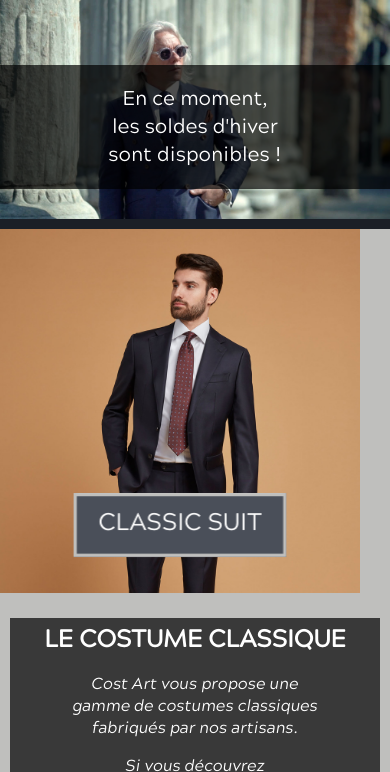
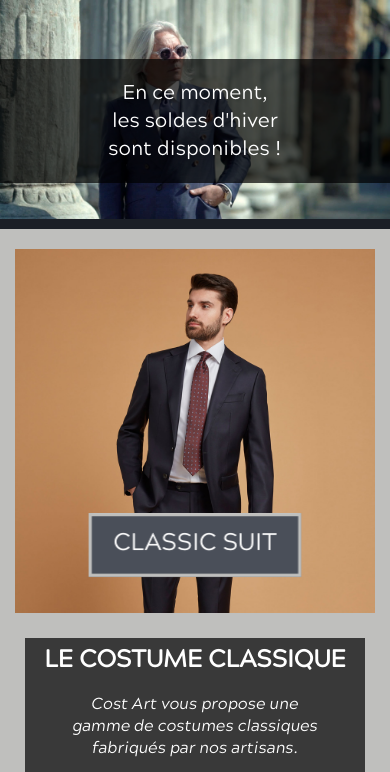
Before and after one commit to LeSapinDeNoel/projet_statique, a plain HTML site: page index.html in a window 390 px wide. Shown: the part 70-842 px from the top of the page. Drawn offline with nearby package versions, Linux system fonts and the light colour scheme.

Commit message:
Modif et ajustement
Le text devant le slider et une préparation au media query pour le "main"...

```diff
--- a/css/style.css
+++ b/css/style.css
@@ -47,7 +47,7 @@ p {
     cursor: pointer;
     display: flex;
     padding: 0;
-    z-index: 1;
+    z-index: 201;
   }
   .line {
     fill: none;
@@ -101,6 +101,7 @@ p {
     padding-top: 125px;
     background: #ffffff;
     box-shadow: 0 0 10px #85888C;
+    z-index: 200;
   }
 
   .menu a {
@@ -170,7 +171,7 @@ p {
 
 .txt-slider {
   position: absolute;
-  top: 16%;
+  top: 129px;
   background-color: #000000b2;
   text-align: center;
   color: #ffffff;
@@ -188,6 +189,14 @@ p {
 }
 
 /* Main */
+
+main {
+  display: flex;
+  justify-content: center;
+  flex-direction: column;
+  align-items: center;
+  margin-top: 20px;
+}
 
 .bg-article-a {
   height: 364px;
--- a/index.html
+++ b/index.html
@@ -27,6 +27,11 @@
             </div>
             <div class="logo_img"></div>
         </div>
+        <nav id="j_menu" class="menu hide">
+            <a href="#">Accueil</a>
+            <a href="#">Costumes</a>
+            <a href="#">Contact</a>
+        </nav>
     </header>
     <div id="slidy-container">
         <figure id="slidy">
@@ -38,13 +43,8 @@
     <div class="txt-slider">
         En ce moment,<br> les soldes d'hiver<br> sont disponibles !
     </div>
-    <nav id="j_menu" class="menu hide">
-        <a href="#">Accueil</a>
-        <a href="#">Costumes</a>
-        <a href="#">Contact</a>
-    </nav>
+    <div class="separation"></div>
     <main class="main">
-        <div class="separation"></div>
         <article class="article_a">
             <div class="bg-article-a">
                 <a class="bta" href="#">
```
